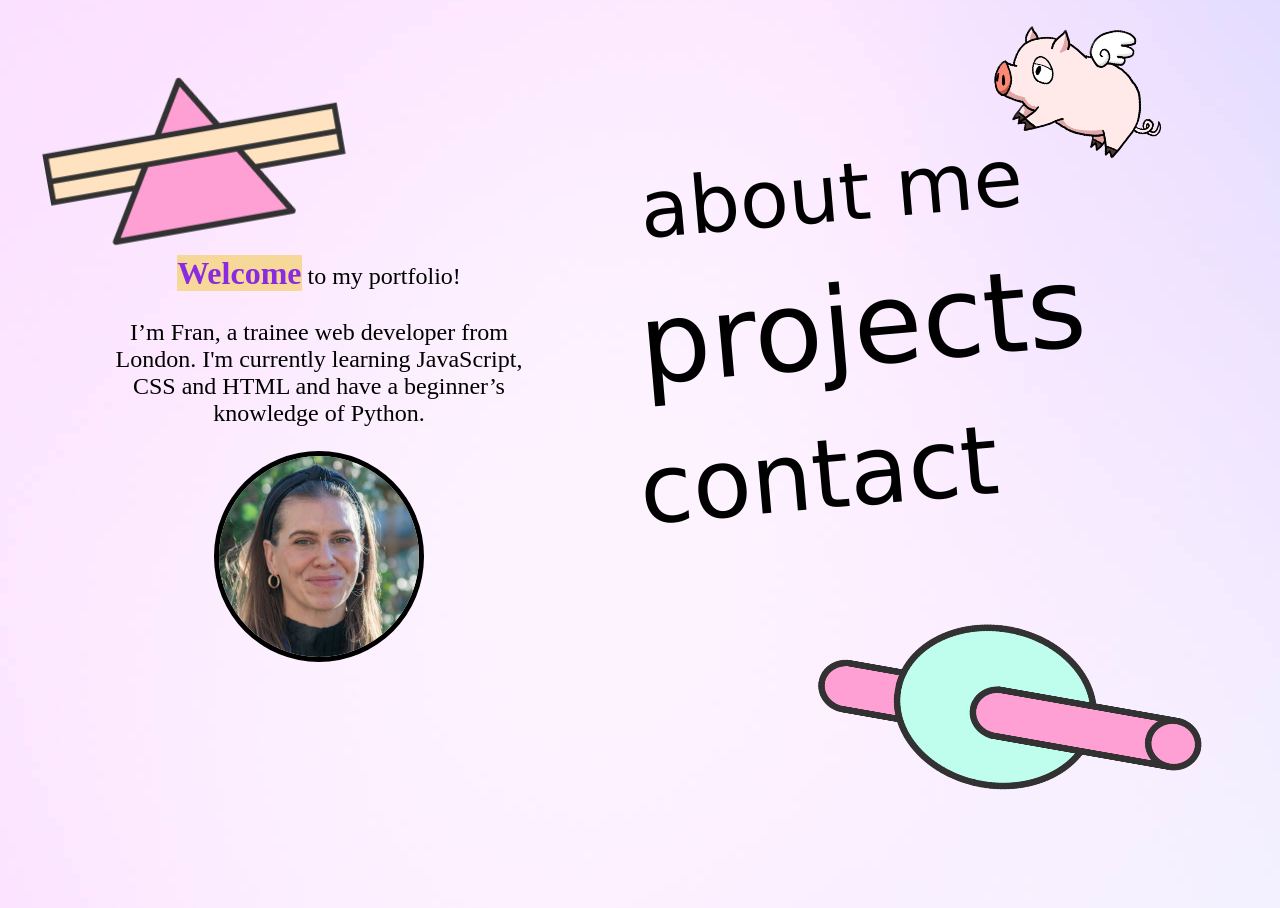
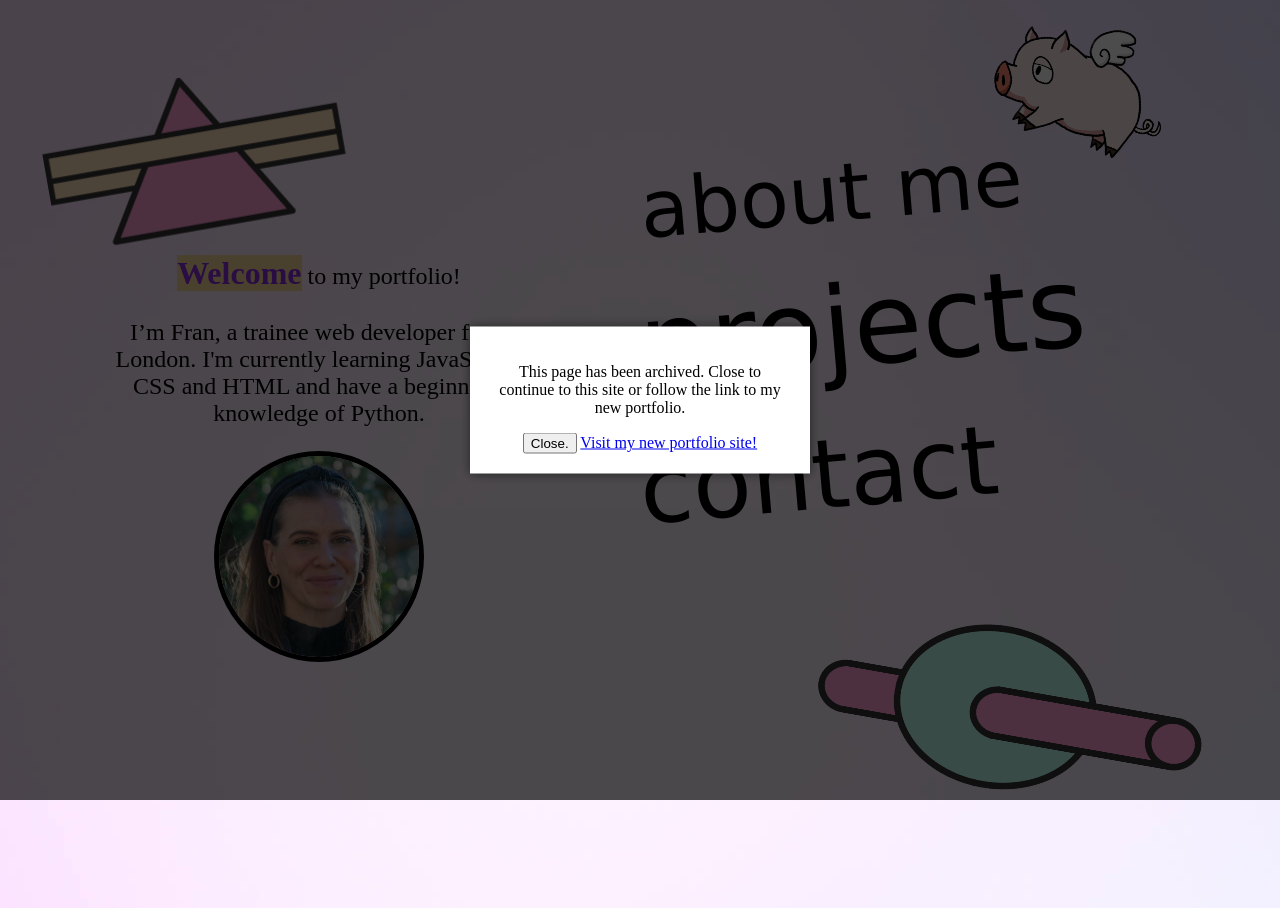
Before and after one commit to Frannerz/Portfolio-2023, a plain HTML site: page index.html in a window 1280 px wide. Drawn offline with Linux system fonts and the light colour scheme; a web font is replaced by a local one.

Commit message:
Archive pop-up added

```diff
--- a/index.html
+++ b/index.html
@@ -14,7 +14,15 @@
 <body>
 
 <!--LANDING PAGE-->
-
+<div id="popup" class="popup">
+    <div class="popup-content">
+        <p>This page has been archived. Close to continue to this site
+            or follow the link to my new portfolio.
+        </p>
+        <button id="closeButton">Close.</button>
+        <a href="https://frannerz.github.io/new-portfolio/" id="linkButton">Visit my new portfolio site!</a>
+    </div>
+</div>
 
 <section id="landingPage">
     <div class="grid-container">
@@ -50,77 +58,6 @@
     </div>
 </section>
 
-<!--END OF LANDING PAGE-->
-
-<!-- ABOUT
-<section id="about">
-    <div class="grid-container">
-        <article class="personalContent">
-            <p>
-            I’m a teacher and handstand enthusiast
-            from South-East London!
-            I've been in education for 14 years and currently
-            work as an assistant headteacher in Tower Hamlets.<br>
-            In my spare time, I do handstands!
-            </p>
-            <img src="./Images/unicef1.jpg">
-        </article>
-
-        <article class="personalContent">
-            <img src="./Images/unicef2.jpg">
-            <p>
-            Teaching and education leadership has
-            given me a lot of different skills to bring
-            to the world of tech.
-            I'm hoping to combine my excellent communication,
-            teamwork and leadership skills
-            with my new found coding knowledge to become a
-            successful developer!
-            </p>
-        </article>
-
-        <section class="links-2">
-            <p><a href="#intro" class="homeButton" id="landingPage">Home</a></p>
-            <p><a href="#projectsPage" class="projects" id="projectLink">projects</a></p>
-            <p><a href="#contactPage" class="contact" id="contactLink">contact</a></p>
-        </section>
-    </div>
-</section>
-
-
-END OF ABOUT -->
-
-
-
-<!-- Projects
-<section id="projectsPage">
-<h1>My Projects</h1>
-  <div class="myProjects">
-    <article class="learning">
-        <iframe src="https://www.codecademy.com/profiles/Frannerz"
-        title="View my profile on CodeCademy"></iframe>
-    </article>
-    <article class="codeWars">
-        <iframe src="https://www.codewars.com/users/Frannerz"></iframe>
-    </article>
-    <article class="gameLink">
-        <iframe src="" title="Pass The Pigs Game"></iframe>
-    </article>
-    <article class="travelWebsite">
-        <iframe src=""></iframe>
-    </article>
-  </div>
-</section>
-End of projects-->
-
-<!--Contact
-<section id="contactPage">
-    <h1>Contact Me!</h1>
-    <p>Fran Stephens</p>
-    <p>Tel: 07904938199</p>
-    <p>Email: francesstephens@hotmail.com</p>
-    <p>github: Frannerz</p>
-</section>-->
 
 <script src="./script.js"></script>
 
--- a/script.js
+++ b/script.js
@@ -8,6 +8,25 @@ let paragraph2 = document.getElementById('paragraph-2');
 
 
 const mediaQuery = window.matchMedia('(min-width: 450px)');
+// Archive message
+document.addEventListener("DOMContentLoaded", function () {
+  const popup = document.getElementById("popup");
+  const closeButton = document.getElementById("closeButton");
+  const linkButton = document.getElementById("linkButton");
+
+  // Show the pop-up when the page loads
+  popup.style.display = "block";
+
+  // Close the pop-up when the "Close" button is clicked
+  closeButton.addEventListener("click", function () {
+      popup.style.display = "none";
+  });
+
+  // Redirect to a different site when the "Go to Different Site" link is clicked
+  linkButton.addEventListener("click", function () {
+      window.location.href = "https://example.com";
+  });
+});
 
 // about page
 piggy.addEventListener('mouseover', function() {
--- a/styles.css
+++ b/styles.css
@@ -28,6 +28,31 @@ h1 {
     max-height: 1000px;
     width: 100%;
 }
+
+/* archive message */
+.popup {
+    display: none;
+    position: fixed;
+    top: 0;
+    left: 0;
+    width: 100%;
+    height: 100%;
+    background-color: rgba(0, 0, 0, 0.7);
+    z-index: 1000;
+}
+
+.popup-content {
+    background-color: white;
+    width: 300px;
+    padding: 20px;
+    position: absolute;
+    top: 50%;
+    left: 50%;
+    transform: translate(-50%, -50%);
+    text-align: center;
+    box-shadow: 0px 0px 10px rgba(0, 0, 0, 0.5);
+}
+
 
 
 /*intro section*/
@@ -254,7 +279,7 @@ a:hover {
 
 /*Projects section*/
 iframe {
-    width: 450px;
+    width: 80%;
     height: 350px
 }
 
@@ -262,7 +287,19 @@ iframe {
     border: solid black 1px;
     background-color: aliceblue;
     box-shadow: -10px 10px;
-    grid-column: 2/ span 5;
+    grid-column: 1/ span 3;
+    grid-row: 3/span 6;
+    z-index: 1;
+    text-align: center;
+    padding: 10px;
+    font-size: 1.2rem;
+    margin: 10px;
+}
+.paletteFrame{
+    border: solid black 1px;
+    background-color: aliceblue;
+    box-shadow: -10px 10px;
+    grid-column: 4/ span 3;
     grid-row: 3/span 6;
     z-index: 1;
     text-align: center;
@@ -275,7 +312,7 @@ iframe {
     border: solid black 1px;
     background-color: aliceblue;
     box-shadow: -10px 10px;
-    grid-column: 7/ span 5;
+    grid-column: 7/ span 3;
     grid-row: 3/ span 6;
     z-index: 1;
     text-align: center;
```
Also changed, not shown: projects.html (+7 -0 lines), 2 other files.
